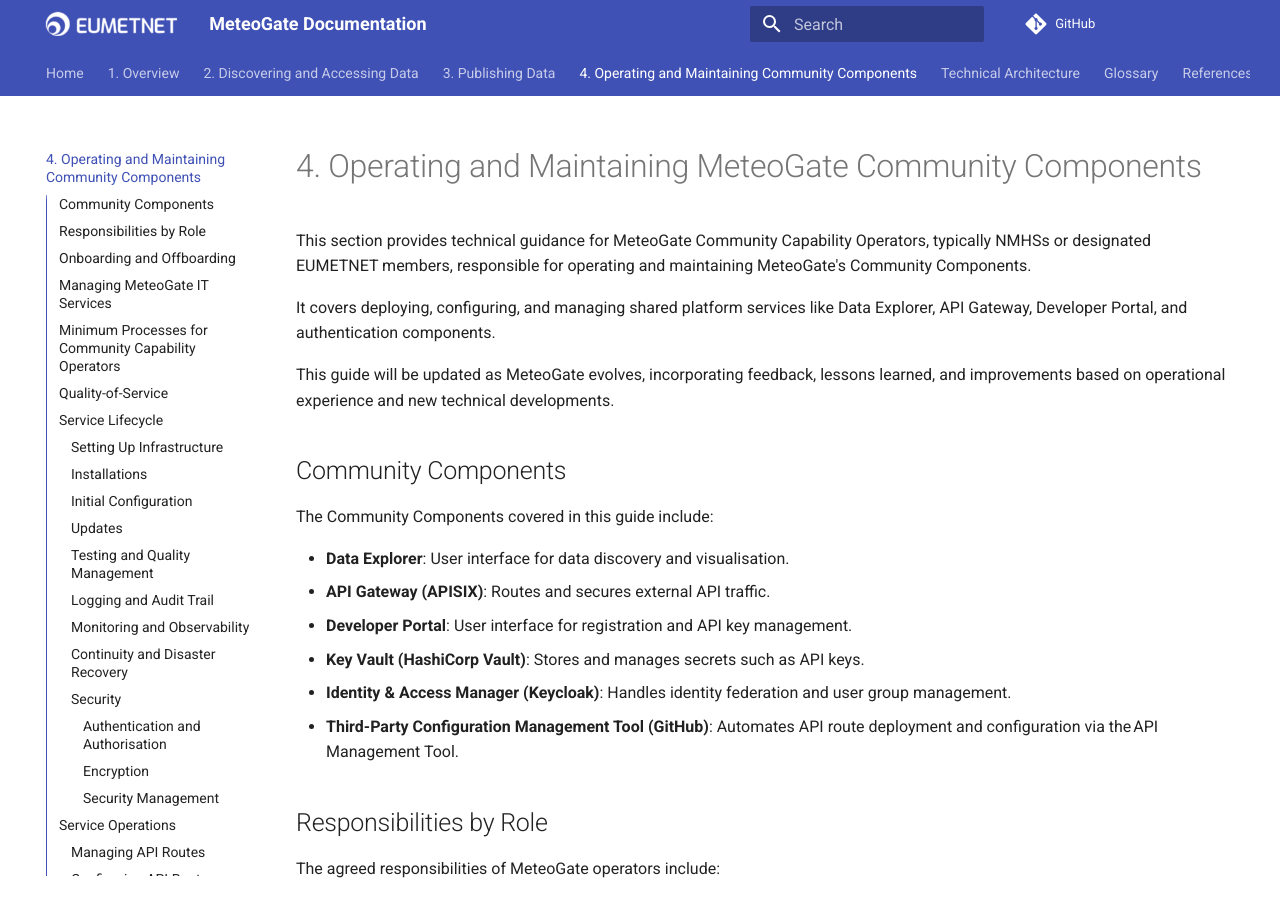
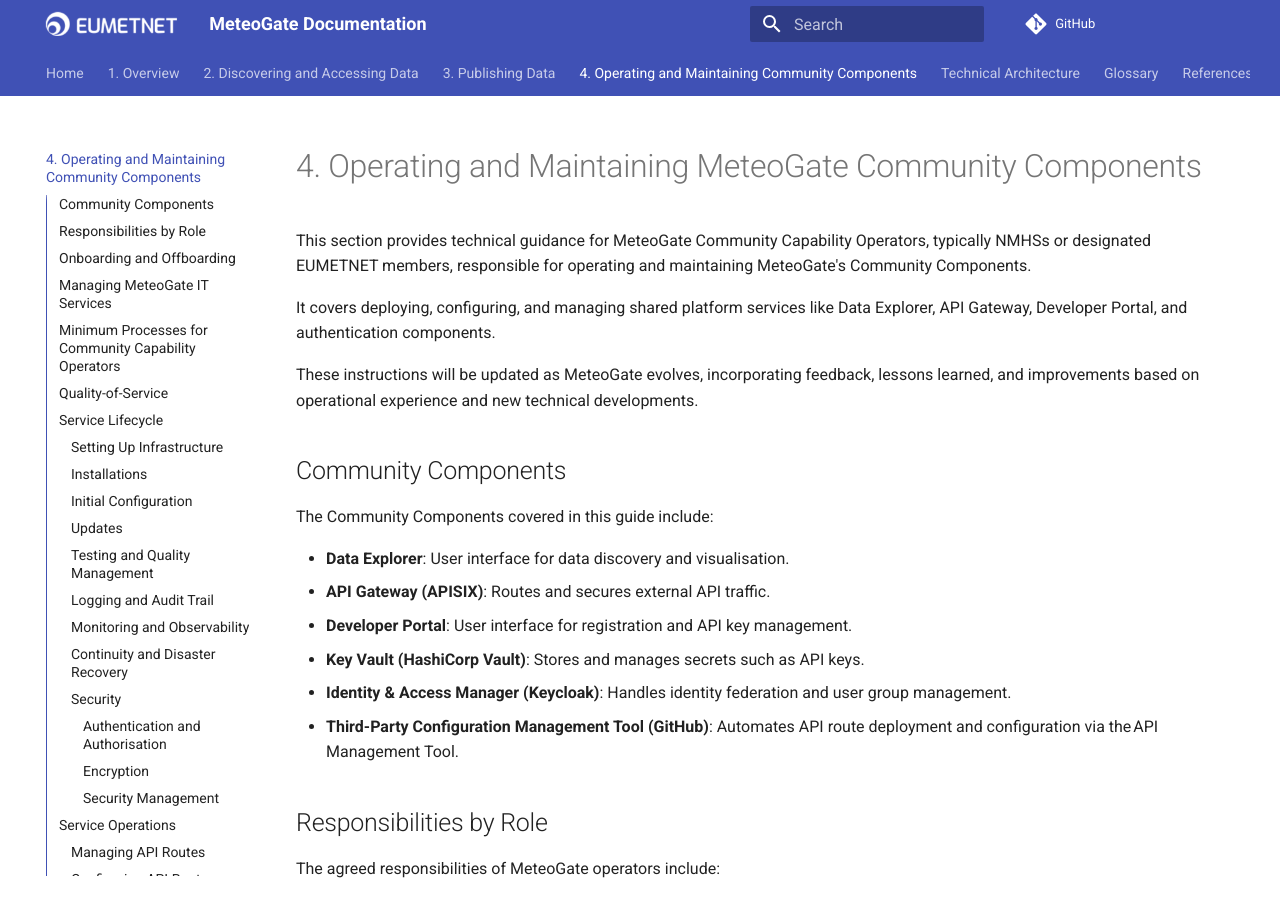
Before and after one commit to EUMETNET/meteogate-documentation, an MkDocs documentation site: the page built from docs/4-operating-and-maintaining-community-components.md, in a window 1280 px wide and 900 px high. Built offline with MkDocs 1.6.1 and Material for MkDocs 9.7.7, drawn with Linux system fonts in a browser that asks for light colours; comment, search, counter and statistics services are not loaded.

Commit message:
Update 4-operating-and-maintaining-community-components.md

```diff
--- a/docs/4-operating-and-maintaining-community-components.md
+++ b/docs/4-operating-and-maintaining-community-components.md
@@ -4,7 +4,7 @@ This section provides technical guidance for MeteoGate Community Capability Oper
 
 It covers deploying, configuring, and managing shared platform services like Data Explorer, API Gateway, Developer Portal, and authentication components.
 
-This guide will be updated as MeteoGate evolves, incorporating feedback, lessons learned, and improvements based on operational experience and new technical developments.
+These instructions will be updated as MeteoGate evolves, incorporating feedback, lessons learned, and improvements based on operational experience and new technical developments.
 
 ## Community Components
 
@@ -76,6 +76,8 @@ The standard EWC deployment supports geographical redundancy using DNS-based loa
 QoS metrics and expectations—such as uptime, latency, and response time—will be specified in the final QoS documentation. Operators are expected to monitor performance and report monthly as part of operational governance.
 
 See also: Section about [Monitoring](#monitoring-and-observability) and Reporting Performance.
+
+---
 
 ## Service Lifecycle
 
@@ -294,6 +296,8 @@ Community Capability Operators must ensure that:
 
 For more information, refer to the **MeteoGate Cybersecurity Policy** _[link to be added]_.
 
+---
+
 ## Service Operations
 
 This section provides operational guidance for Community Capability Operators to maintain MeteoGate Community Components. Tasks ensure shared services like the API Gateway, Developer Portal, Key Vault, and Identity & Access Management remain available, secure, and efficient.
@@ -494,6 +498,8 @@ The entire sync and deployment process is containerised, runs in Kubernetes, and
 
 API Gateway and Developer Portal use service tokens to communicate with Key Vault. These tokens have a maximum TTL of 768 hours (32 days). To prevent token revocation, a Cron job is scheduled to run on the 1st and 15th of each month to reset the token period.
 
+---
+
 ## Processes and Reporting
 
 This chapter defines the shared operational processes that all MeteoGate Community Capability Operators must follow to ensure a consistent level of service, regulatory compliance, and operational accountability.
```
